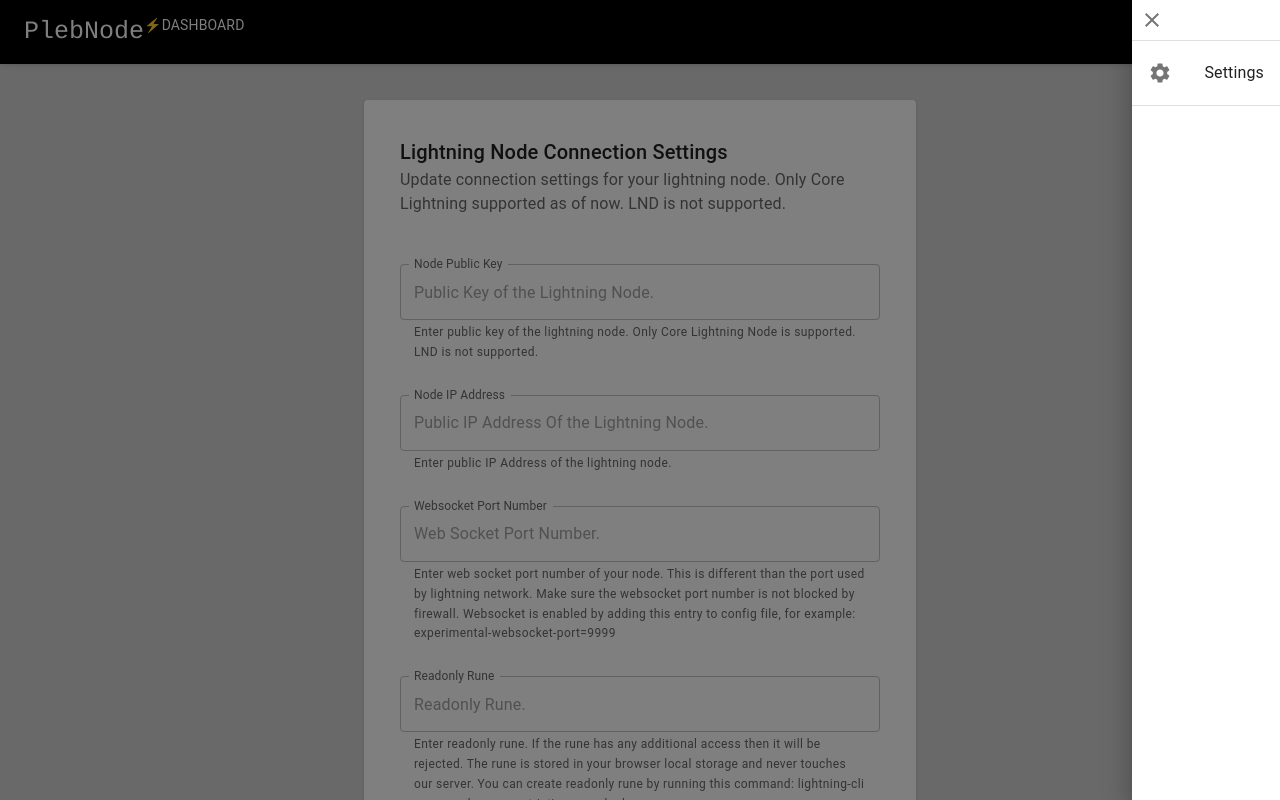
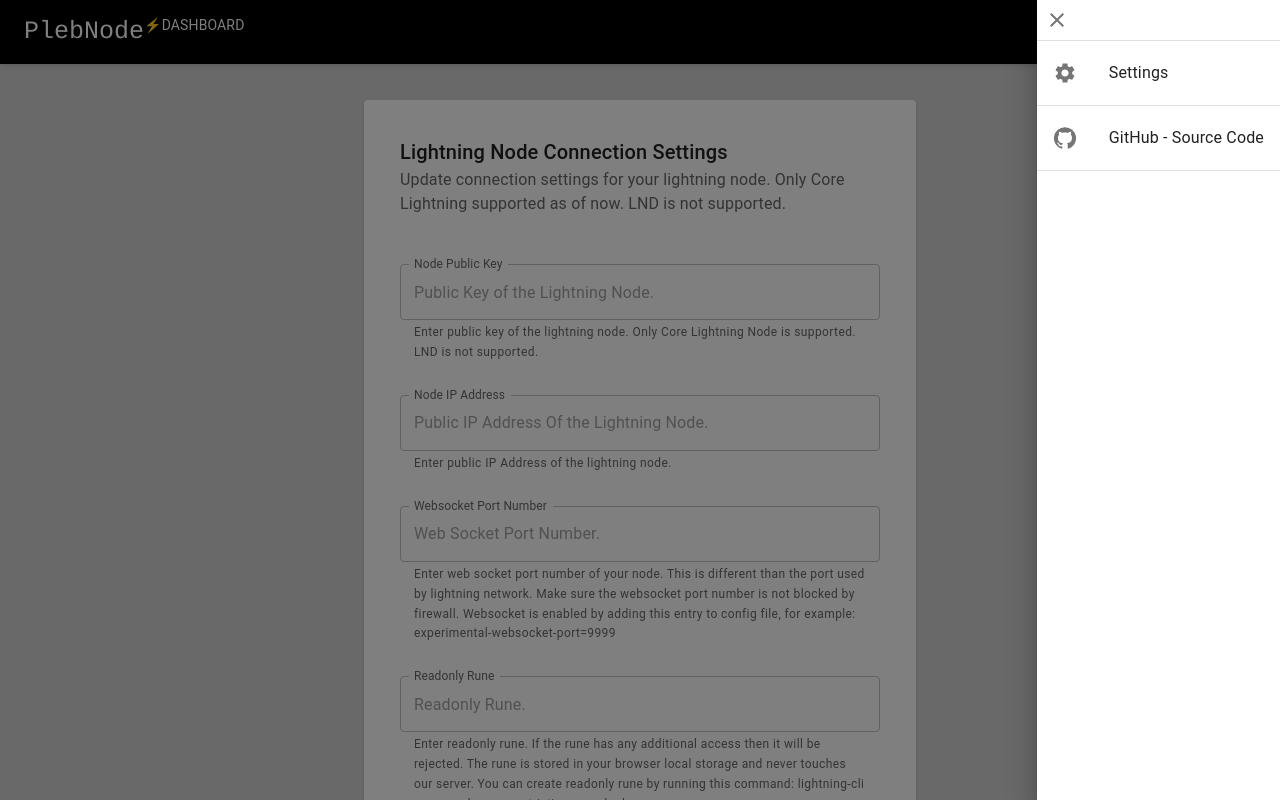
Before and after one commit to karmworks/clightning-routing-dashboard, a React app: page /settings in a window 1280 px wide. Both pictures are taken after a click on the button 1236 px from the left and 32 px from the top of the page. Shown: the top 800 px of the page. Built offline with nearby package versions, Linux system fonts and the light colour scheme.

Commit message:
add github link

```diff
--- a/src/components/navbar/NavBar.js
+++ b/src/components/navbar/NavBar.js
@@ -11,6 +11,7 @@
 import ListItemIcon from '@mui/material/ListItemIcon';
 import ListItemText from '@mui/material/ListItemText';
 import Settings from '@mui/icons-material/Settings';
+import GitHubIcon from '@mui/icons-material/GitHub';
 import Drawer from '@mui/material/Drawer';
 import CloseIcon from '@mui/icons-material/Close';
 import './NavBar.css';
@@ -52,6 +53,13 @@
                 <ListItem button key='contact' onClick={() => { handleRedirect('/settings') }}>
                     <ListItemIcon>{<Settings />}</ListItemIcon>
                     <ListItemText primary='Settings' />
+                </ListItem>
+            </List>
+            <Divider />
+            <List>
+                <ListItem button key='github'  onClick={() => { window.location.href = 'https://github.com/plebworks/plebnode-dashboard'}}>
+                    <ListItemIcon>{ <GitHubIcon />}</ListItemIcon>
+                    <ListItemText primary='GitHub - Source Code' />
                 </ListItem>
             </List>
             <Divider />
```
